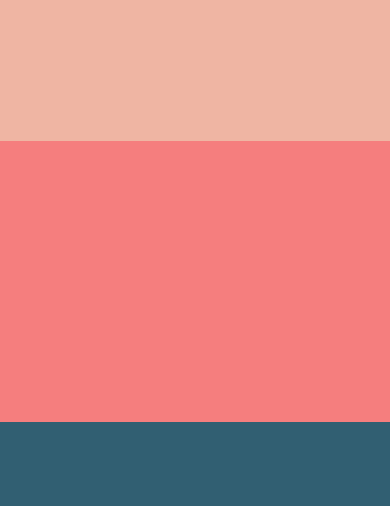
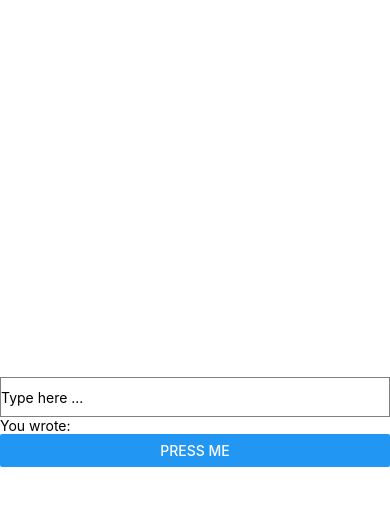
Before and after one commit to lausellv/CFchatApp, a React Native app: screen / in a window 390 px wide. Shown: the top 506 px of the page. Built offline with nearby package versions, Linux system fonts and the light colour scheme.

Commit message:
5.1 text input and button

```diff
--- a/App.js
+++ b/App.js
@@ -1,25 +1,31 @@
 import React, { Component } from "react";
 ("react");
-import { StyleSheet, TextInput, View } from "react-native";
+import { Alert, Button, StyleSheet, TextInput, View, Text } from "react-native";
 
-export default class HelloWorld extends Component {
+export default class App extends Component {
+  state = { text: "" };
+
+  alertMyText(input = []) {
+    Alert.alert(input.text);
+  }
+
   render() {
     return (
-      <View style={styles.container}>
-        <View style={styles.box1}></View>
-        <View style={styles.box2}></View>
-        <View style={styles.box3}></View>
+      <View style={{ flex: 1, justifyContent: "center" }}>
+        <TextInput
+          style={{ height: 40, borderColor: "gray", borderWidth: 1 }}
+          onChangeText={text => this.setState({ text })}
+          value={this.state.text}
+          placeholder="Type here ..."
+        ></TextInput>
+        <Text>You wrote: {this.state.text}</Text>
+        <Button
+          onPress={() => {
+            this.alertMyText({ text: this.state.text });
+          }}
+          title="Press Me"
+        />
       </View>
     );
   }
 }
-
-const styles = StyleSheet.create({
-  container: {
-    flex: 1,
-    // flexDirection: "column" by default
-   },
-  box1: { flex: 1, backgroundColor: "#efb5a3" },
-  box2: { flex: 2, backgroundColor: "#f57e7e" },
-  box3: { flex: 3, backgroundColor: "#315f72" }
-});
```
